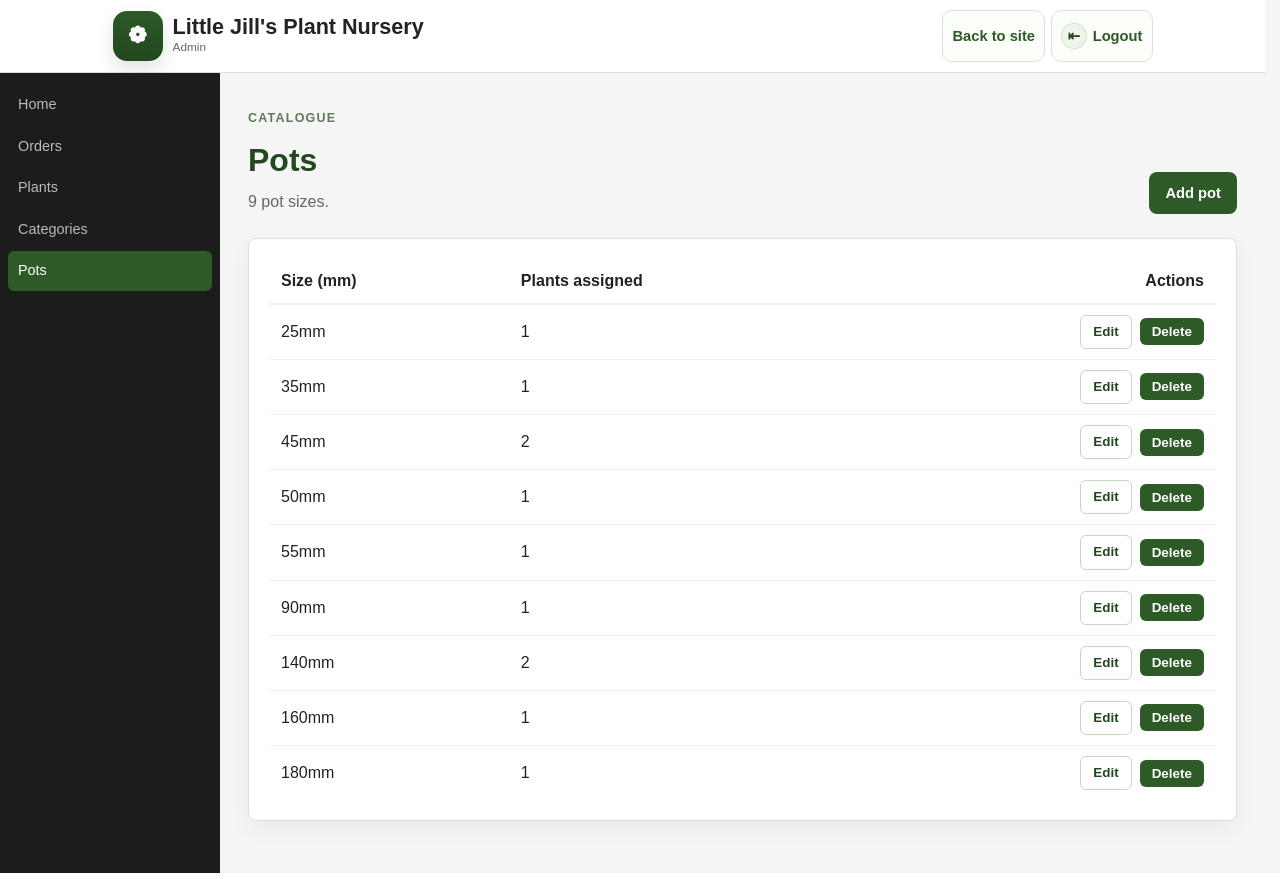
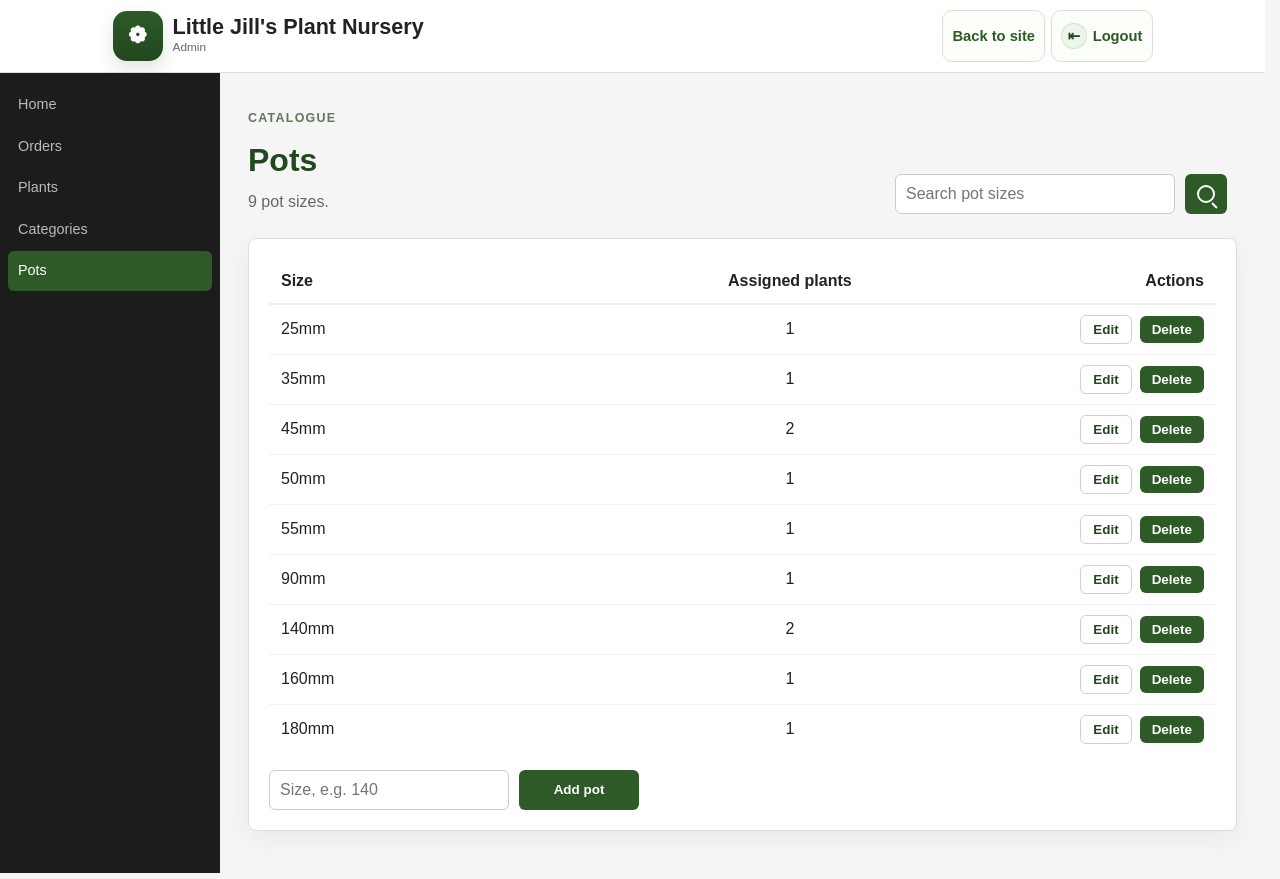
Before and after one commit to rowanjames04/SDS-Plant-Nursery, a Flask app: page /admin/pots in a window 1280 px wide. Run offline with Flask 3, Linux system fonts and the light colour scheme; a user stored in the database is signed in.

Commit message:
improve admin pot management, delete pot_form.html

```diff
--- a/admin.py
+++ b/admin.py
@@ -287,8 +287,15 @@ def unassign_pot(id, pot_id):
 @staff_required
 def pots():
     from models import Pot
+
+    search_query = request.args.get("q", "").strip()
     pots = Pot.query.order_by(Pot.size).all()
-    return render_template("admin/pots.html", pots=pots)
+    if search_query:
+        pots = [
+            pot for pot in pots
+            if search_query.lower() in f"{pot.size}mm".lower()
+        ]
+    return render_template("admin/pots.html", pots=pots, search_query=search_query)
 
 
 @admin_bp.route("/pots/new", methods=["GET", "POST"])
@@ -296,15 +303,23 @@ def pots():
 def create_pot():
     from app import db
     from models import Pot
-    if request.method == "POST":
-        pot = Pot(
-            size=request.form.get("size"),
-        )
-        db.session.add(pot)
-        db.session.commit()
+
+    if request.method != "POST":
         return redirect(url_for("admin.pots"))
 
-    return render_template("admin/pot_form.html", pot=None)
+    size = request.form.get("size", type=int)
+    if size is None or size <= 0:
+        flash("Pot size must be a positive number.", "error")
+        return redirect(url_for("admin.pots"))
+
+    if Pot.query.filter_by(size=size).first():
+        flash("That pot size already exists.", "error")
+        return redirect(url_for("admin.pots"))
+
+    db.session.add(Pot(size=size))
+    db.session.commit()
+    flash("Pot size added.", "success")
+    return redirect(url_for("admin.pots"))
 
 
 @admin_bp.route("/pots/<int:id>/edit", methods=["GET", "POST"])
@@ -314,12 +329,23 @@ def edit_pot(id):
     from models import Pot
 
     pot = Pot.query.get_or_404(id)
-    if request.method == "POST":
-        pot.size = request.form.get("size")
-        db.session.commit()
+    if request.method != "POST":
         return redirect(url_for("admin.pots"))
 
-    return render_template("admin/pot_form.html", pot=pot)
+    size = request.form.get("size", type=int)
+    if size is None or size <= 0:
+        flash("Pot size must be a positive number.", "error")
+        return redirect(url_for("admin.pots"))
+
+    existing = Pot.query.filter_by(size=size).first()
+    if existing and existing.id != pot.id:
+        flash("That pot size already exists.", "error")
+        return redirect(url_for("admin.pots"))
+
+    pot.size = size
+    db.session.commit()
+    flash("Pot size updated.", "success")
+    return redirect(url_for("admin.pots"))
 
 
 @admin_bp.route("/pots/<int:id>/delete", methods=["POST"])
@@ -329,8 +355,13 @@ def delete_pot(id):
     from models import Pot
 
     pot = Pot.query.get_or_404(id)
+    if pot.plant_pots:
+        flash("Pot size cannot be deleted while plants are using it.", "error")
+        return redirect(url_for("admin.pots"))
+
     db.session.delete(pot)
     db.session.commit()
+    flash("Pot size deleted.", "success")
     return redirect(url_for("admin.pots"))
 
 
--- a/static/css/admin.css
+++ b/static/css/admin.css
@@ -313,6 +313,41 @@
     text-align: right;
 }
 
+.admin-pots-table {
+    table-layout: fixed;
+}
+
+.admin-pots-table th:first-child,
+.admin-pots-table td:first-child {
+    width: 40%;
+}
+
+.admin-pots-table th:nth-child(2),
+.admin-pots-table td:nth-child(2) {
+    width: 140px;
+    text-align: center;
+}
+
+.admin-pots-table th:last-child,
+.admin-pots-table td:last-child {
+    width: 190px;
+    text-align: right;
+}
+
+.admin-pot-add-form {
+    display: grid;
+    grid-template-columns: minmax(160px, 240px) auto;
+    gap: 10px;
+    align-items: end;
+    margin-top: 16px;
+}
+
+.admin-pot-add-form button {
+    justify-self: start;
+    min-width: 120px;
+    min-height: 40px;
+}
+
 .taxonomy-add-form {
     display: grid;
     grid-template-columns: 22% minmax(260px, 1fr) auto;
@@ -387,6 +422,7 @@
     .admin-pot-assign-form,
     .admin-detail-layout,
     .admin-search-form,
+    .admin-pot-add-form,
     .taxonomy-add-form {
         grid-template-columns: 1fr;
     }
@@ -405,6 +441,7 @@
 
     .admin-form-actions button,
     .admin-pot-assign-form button,
+    .admin-pot-add-form button,
     .admin-search-form .button-link,
     .taxonomy-add-form button {
         grid-column: auto;
--- a/templates/admin/_base.html
+++ b/templates/admin/_base.html
@@ -26,7 +26,7 @@
                 <a class="admin-nav__item {% if request.endpoint == 'admin.categories' %}admin-nav__item--active{% endif %}" href="{{ url_for('admin.categories') }}">
                     Categories
                 </a>
-                <a class="admin-nav__item {% if request.endpoint in ['admin.pots', 'admin.create_pot', 'admin.edit_pot'] %}admin-nav__item--active{% endif %}" href="{{ url_for('admin.pots') }}">
+                <a class="admin-nav__item {% if request.endpoint == 'admin.pots' %}admin-nav__item--active{% endif %}" href="{{ url_for('admin.pots') }}">
                     Pots
                 </a>
             </nav>
--- a/templates/admin/pots.html
+++ b/templates/admin/pots.html
@@ -6,42 +6,51 @@
     <div>
         <p class="page-header__eyebrow">Catalogue</p>
         <h1>Pots</h1>
-        <p class="muted">{{ pots|length }} pot size{% if pots|length != 1 %}s{% endif %}.</p>
+        {% if search_query %}
+            <p class="muted">{{ pots|length }} pot size{% if pots|length != 1 %}s{% endif %} match "{{ search_query }}".</p>
+        {% else %}
+            <p class="muted">{{ pots|length }} pot size{% if pots|length != 1 %}s{% endif %}.</p>
+        {% endif %}
     </div>
-    <a class="button-link" href="{{ url_for('admin.create_pot') }}" style="width:auto;">Add pot</a>
+    <form class="admin-search-form admin-search-form--inline" method="get" action="{{ url_for('admin.pots') }}">
+        <label class="sr-only" for="pot-search">Search pots</label>
+        <input id="pot-search" type="text" name="q" value="{{ search_query }}" placeholder="Search pot sizes">
+        <button class="button-link button-link--sm admin-search-submit" type="submit" aria-label="Search pots">
+            <span class="admin-search-icon" aria-hidden="true"></span>
+        </button>
+        {% if search_query %}
+            <a class="button-link button-link--sm button-secondary" href="{{ url_for('admin.pots') }}">Clear</a>
+        {% endif %}
+    </form>
 </header>
 
 <section class="card card--soft">
     {% if pots %}
-    <table class="data-table">
+    <table class="data-table admin-pots-table">
         <thead>
             <tr>
-                <th>Size (mm)</th>
-                <th>Plants assigned</th>
-                <th style="text-align:right;">Actions</th>
+                <th>Size</th>
+                <th>Assigned plants</th>
+                <th>Actions</th>
             </tr>
         </thead>
         <tbody>
             {% for pot in pots %}
-            <tr>
-                <td>{{ pot.size }}mm</td>
+            <tr class="taxonomy-row">
+                <td>
+                    <span class="taxonomy-display">{{ pot.size }}mm</span>
+                    <label class="sr-only" for="pot-size-{{ pot.id }}">Pot size</label>
+                    <input id="pot-size-{{ pot.id }}" class="taxonomy-row-input taxonomy-edit-field" form="pot-update-{{ pot.id }}" type="number" name="size" value="{{ pot.size }}" min="1" required>
+                </td>
                 <td>{{ pot.plant_pots|length }}</td>
                 <td>
                     <div class="admin-table-actions">
-                        <a class="button-link button-link--sm button-secondary"
-                           href="{{ url_for('admin.edit_pot', id=pot.id) }}"
-                           style="width:auto;">
-                            Edit
-                        </a>
-                        <form method="post"
-                              action="{{ url_for('admin.delete_pot', id=pot.id) }}"
-                              style="display:inline;"
-                              onsubmit="return confirm('Delete this pot size?');">
-                            <button class="button-link button-link--sm"
-                                    type="submit"
-                                    style="width:auto;">
-                                Delete
-                            </button>
+                        <form id="pot-update-{{ pot.id }}" method="post" action="{{ url_for('admin.edit_pot', id=pot.id) }}"></form>
+                        <button class="button-link button-link--sm button-secondary taxonomy-display taxonomy-edit-toggle" type="button">Edit</button>
+                        <button class="button-link button-link--sm button-secondary taxonomy-edit-field" form="pot-update-{{ pot.id }}" type="submit">Save</button>
+                        <button class="button-link button-link--sm button-secondary taxonomy-edit-field taxonomy-cancel-toggle" type="button">Cancel</button>
+                        <form method="post" action="{{ url_for('admin.delete_pot', id=pot.id) }}" onsubmit="return confirm('Delete {{ pot.size }}mm pot size?');">
+                            <button class="button-link button-link--sm" type="submit">Delete</button>
                         </form>
                     </div>
                 </td>
@@ -51,9 +60,39 @@
     </table>
     {% else %}
     <div class="empty-state">
-        <p class="empty-state__msg">No pot sizes yet.</p>
-        <a class="button-link" href="{{ url_for('admin.create_pot') }}" style="width:auto;">Add pot</a>
+        {% if search_query %}
+            <p class="empty-state__msg">No pot sizes match "{{ search_query }}".</p>
+        {% else %}
+            <p class="empty-state__msg">No pot sizes yet.</p>
+        {% endif %}
     </div>
     {% endif %}
+    <form class="admin-pot-add-form" method="post" action="{{ url_for('admin.create_pot') }}">
+        <div class="input-group">
+            <label class="sr-only" for="pot-size">Pot size</label>
+            <input id="pot-size" type="number" name="size" min="1" placeholder="Size, e.g. 140" required>
+        </div>
+        <button class="button-link button-link--sm" type="submit">Add pot</button>
+    </form>
 </section>
+
+<script>
+    document.querySelectorAll(".taxonomy-edit-toggle").forEach((button) => {
+        button.addEventListener("click", () => {
+            button.closest(".taxonomy-row").classList.add("taxonomy-row--editing");
+        });
+    });
+
+    document.querySelectorAll(".taxonomy-cancel-toggle").forEach((button) => {
+        button.addEventListener("click", () => {
+            const row = button.closest(".taxonomy-row");
+            row.querySelectorAll(".taxonomy-edit-field").forEach((field) => {
+                if (field instanceof HTMLInputElement) {
+                    field.value = field.defaultValue;
+                }
+            });
+            row.classList.remove("taxonomy-row--editing");
+        });
+    });
+</script>
 {% endblock %}
```
Also changed, not shown: templates/admin/pot_form.html (deleted, +0 -24 lines).
